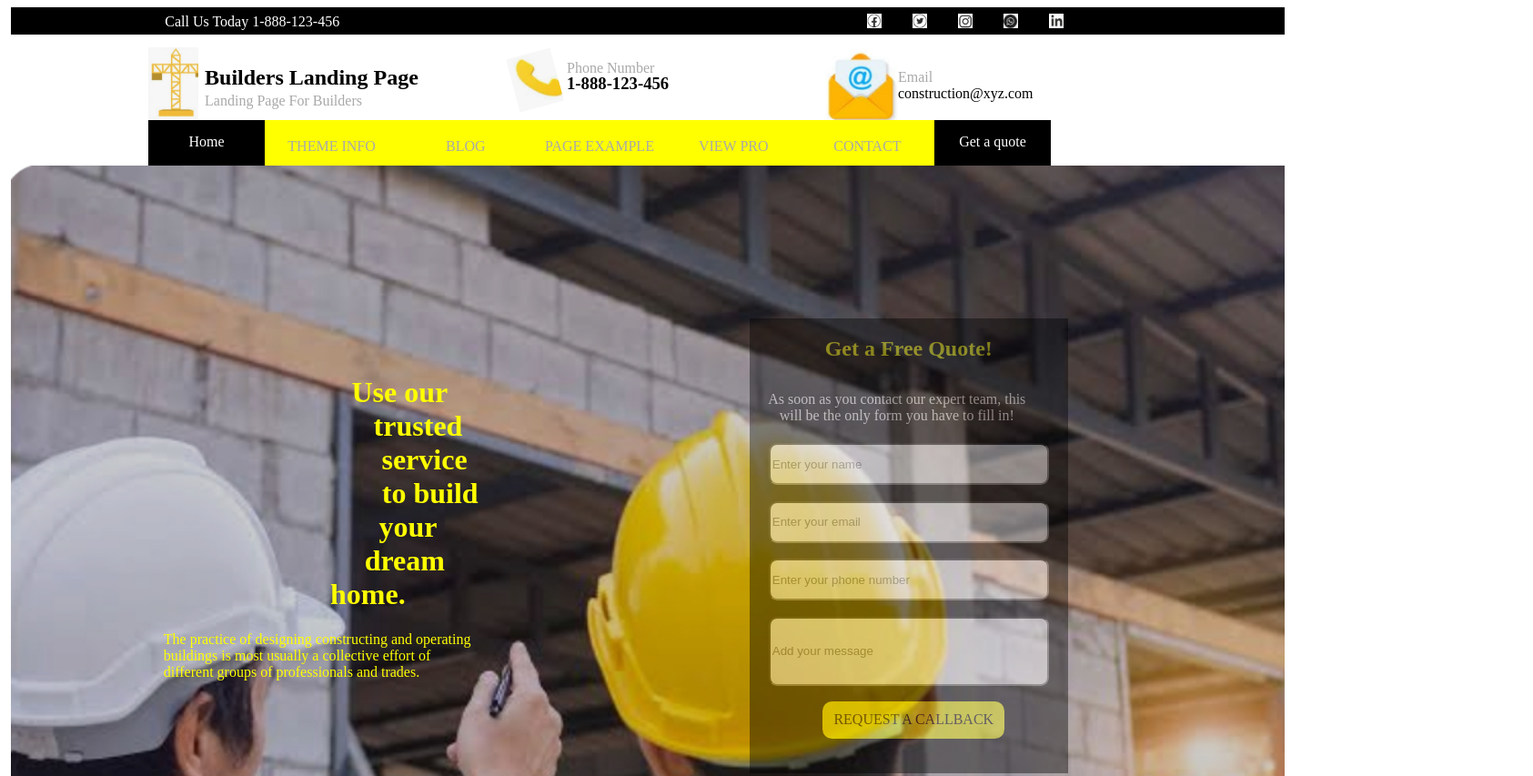
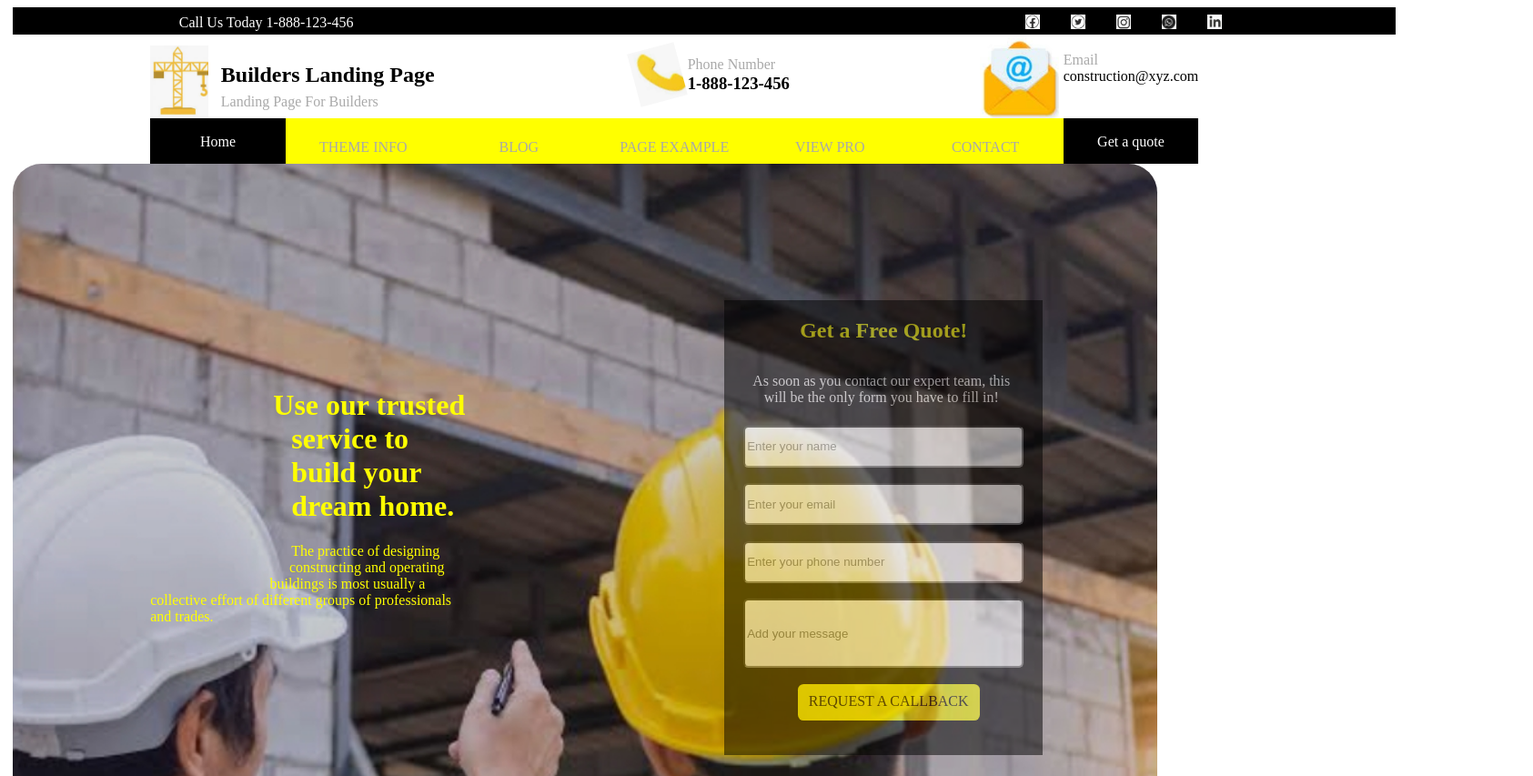
Before and after one commit to Timing4real/knowledge, a plain HTML site: page index.html in a window 1280 px wide. Shown: the top 853 px of the page at 91% size, 1685 px wide, since content can reach past the window. Drawn offline with Linux system fonts and the light colour scheme.

Commit message:
i re-adjusted navigation bars and stled it in css file

```diff
--- a/index.html
+++ b/index.html
@@ -35,12 +35,12 @@
                             <div class="numeric"><h3>1-888-123-456</h3></div>
                         </div>
                     </div>
-                    <div class="mail-nav-bar">
-                        <div class="logo"></div>
-                        <div class="content-holder">
-                            <div class="email">Email</div>
-                            <div class="site">construction@xyz.com</div>
-                        </div>
+                </div>
+                <div class="mail-nav-bar">
+                    <div class="logo"></div>
+                    <div class="content-holder">
+                        <div class="email">Email</div>
+                        <div class="site">construction@xyz.com</div>
                     </div>
                 </div>
             </div>
--- a/style.css
+++ b/style.css
@@ -3,14 +3,14 @@
 .universal-container {
     height: auto;
     background-color: white;
-    padding-left: 0.3%;
+    padding-left: 0.5%;
 }
 
 .logos-navigation-bar {
     display: flex;
-    justify-content: space-around;
+    justify-content: space-between;
     height: 30px;
-    width: 1400px;
+    width: 95em;
     background-color: black;
 }
 
@@ -18,7 +18,7 @@
     color: white;
     text-align: center;
     margin-top: 0.5%;
-    margin-left: -8%;
+    margin-left: 12%;
 }
 
 .icons {
@@ -27,7 +27,7 @@
     height: auto;
     width: 250px;
     justify-content: space-around;
-    margin-right: -4%;
+    margin-right: 11.5%;
 }
 
 .facebook {
@@ -72,17 +72,19 @@
 
 .major-navigation-bar {
     margin-left: 12%;
-    width: 1400px;
+    width: 95em;
 }
 
 .address-nav-bar {
     display: flex;
+    width: 72em;
+    justify-content: space-between;
 }
 
 .builder-bar {
     display: flex;
     height: 80px;
-    width: 25em;
+    width: 19em;
     margin-top: 1%;
 }
 
@@ -96,8 +98,9 @@
 
 .letter-holder {
     height: 75px;
-    width: 25em;
+    width: 14em;
     justify-content: space-between;
+    margin-left: 3%;
 }
 
 .landing-uppercase {
@@ -117,17 +120,17 @@
 .contacts-section {
     display: flex;
     height: 80px;
-    width: 36.5em;
+    width: 13em;
     margin-top: 1%;
-    justify-content: space-between;
+    margin-left: 10%;
 }
 
 .phone-nav-bar {
     display: flex;
     height: 60px;
-    width: 200px;
+    width: 180px;
     margin-top: 1%;
-    justify-content: space-between;
+    margin-left: -15%;
 }
 
 .call-logo {
@@ -136,14 +139,14 @@
     background-image: url("images/phone.jpg");
     background-repeat: no-repeat;
     background-size: cover;
-    background-color: white;
     transform: rotate(345deg);
 }
 
 .number-box {
-    height: 70px;
-    width: 170px;
-    margin-left: 5%;
+    height: 60px;
+    width: 120px;
+    margin-left: 4%;
+    margin-top: 2%;
 }
 
 .word {
@@ -161,6 +164,8 @@
 
 .mail-nav-bar {
     display: flex;
+    width: 15em;
+
 }
 
 .logo {
@@ -168,13 +173,14 @@
     background-repeat: no-repeat;
     background-size: cover;
     height: auto;
-    width: 80px;
+    width: 100px;
 }
 
 .content-holder {
     height: 50px;
-    width: 160px;
-    margin-top: 10%;
+    width: 10em;
+    margin-top: 8%;
+    margin-left: 2%;
 }
 
 .email {
@@ -183,7 +189,7 @@
 
 .links-nav-bar {
     height: 50px;
-    width:62em;
+    width: 72em;
     display: flex;
     justify-content: space-around;
     background-color: yellow;
@@ -234,19 +240,19 @@
 
 .body-container {
     display: flex;
-    width: 1400px;
     height: 60em;
     justify-content: space-between;
     background-image: url("images/engr.jpg");
     background-repeat: no-repeat;
     background-size: cover;
+    border-radius: 3cap;
 }
 
 .the-writings {
     height: 300px;
     width: 500px;
     margin-left: 12%;
-    margin-top: 15%;
+    margin-top: 18%;
 }
 
 .big-letters {
@@ -257,7 +263,7 @@
 
 .small-letters {
     height: 100px;
-    width: 100px;
+    width: 15px;
     float: left;
     margin: 20%;
     shape-outside: circle(50% at 50%);
@@ -270,8 +276,8 @@
     text-align: center;
     margin-top: 12%;
     background-color: black;
-    opacity: 0.4;
-    margin-right: 17%;
+    margin-right: 10%;
+    opacity: 0.5;
 }
 
 .header-quote {
@@ -286,7 +292,7 @@
 .sub-header {
     height: 40px;
     width: 310px;
-    margin-left: 2%;
+    margin-left: 5%;
     color: white;
 }
 
@@ -294,35 +300,36 @@ input {
     width: 300px;
     height: 40px;
     margin-top: 5%;
-    border-radius: 1cap;
+    border-radius: 0.6cap;
 }
 
 .message {
     height: 70px;
+    text-align: start;
 }
 
 .request {
     height: 30px;
     width: 200px;
     background-color: yellow;
-    color: black;
     margin-left: 23%;
     margin-top: 5%;
     text-align: center;
     padding-top: 3%;
-    border-radius: 1cap;
+    border-radius: 0.6cap;
 }
 
 #signature {
     margin-left: 70%;
     margin-top: -10%;
+    color: yellow;
 }
 
 .soar {
     height: 15px;
     width: 15px;
     border-radius: 10cm;
-    border: 2px solid black;
+    border: 2px solid yellow;
     align-content: center;
 }
 
```
